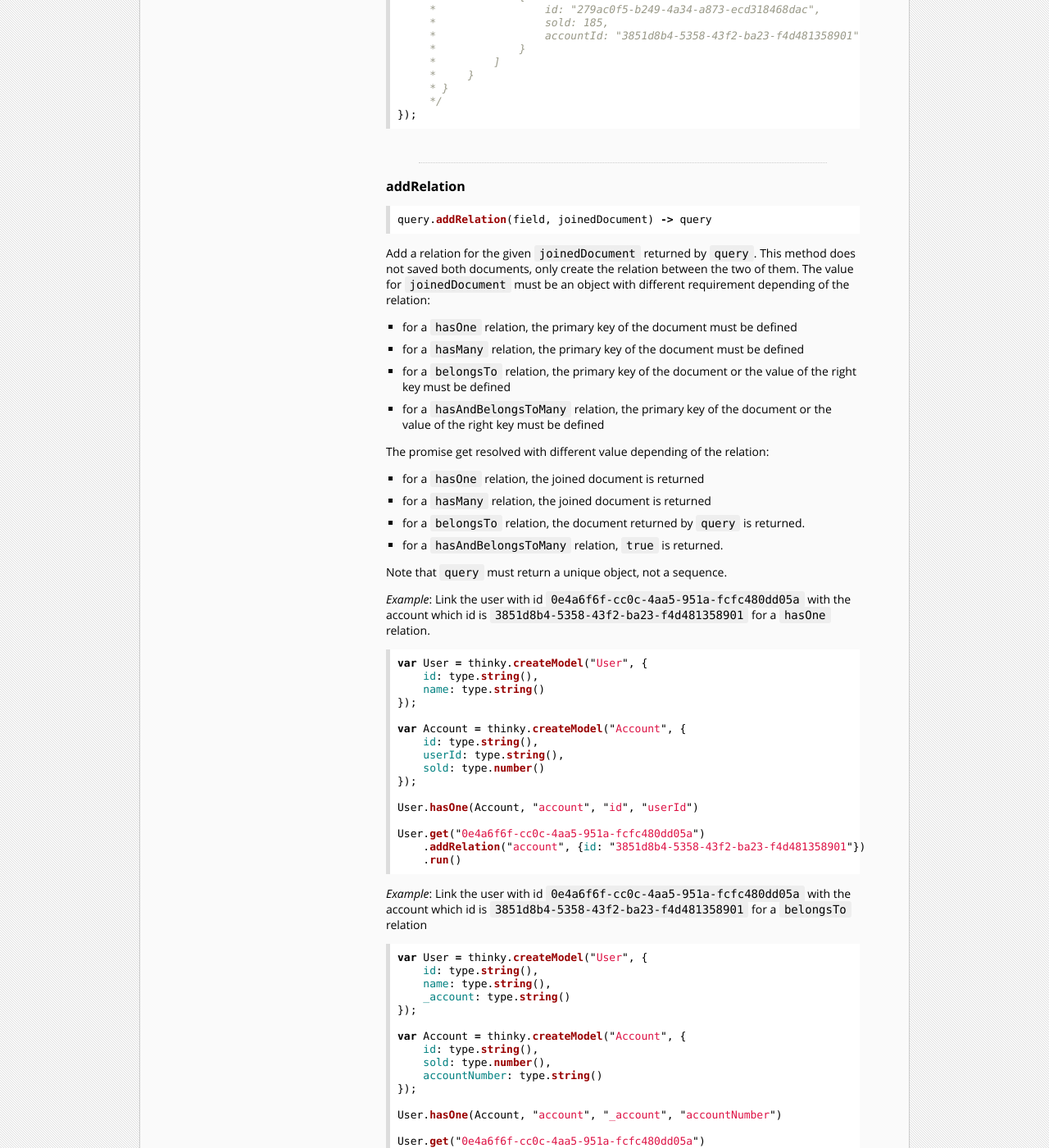
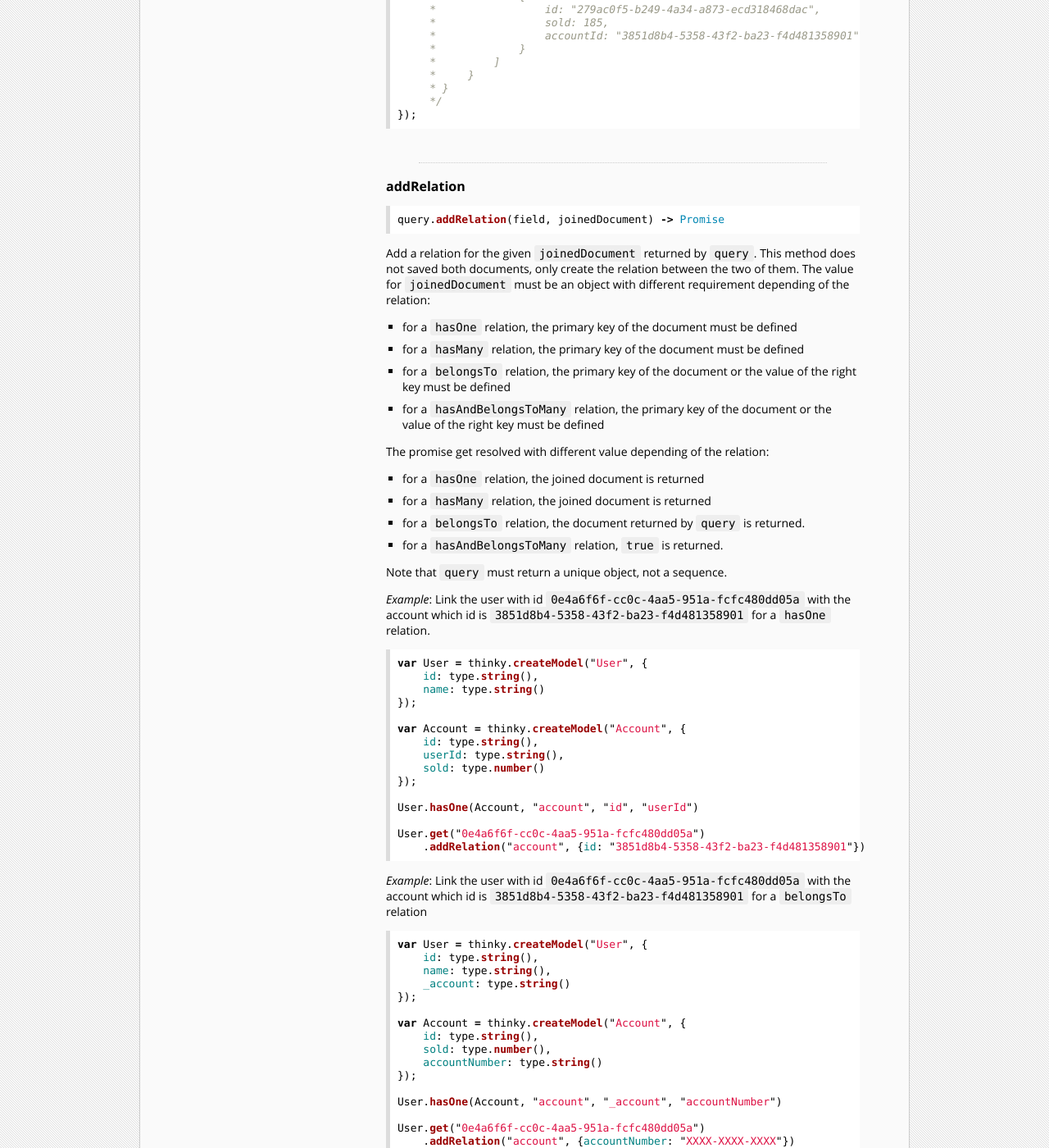
Before and after one commit to neumino/thinky, a Jekyll site: the page built from documentation/api/query.md, in a window 1280 px wide and 1400 px high, scrolled down 3927 px. Shown: the whole window at 82% size. Built offline with Jekyll 4.4.1, drawn with Linux system fonts in a browser that asks for light colours; Markdown is read by kramdown in place of the engine named in the settings.

Commit message:
Fix signature for addRelation

````diff
--- a/documentation/api/query.md
+++ b/documentation/api/query.md
@@ -271,7 +271,7 @@ User.get("0e4a6f6f-cc0c-4aa5-951a-fcfc480dd05a").getJoin({account: {bills: true}
 ### [addRelation](#addrelation)
 
 ```js
-query.addRelation(field, joinedDocument) -> query
+query.addRelation(field, joinedDocument) -> Promise
 ```
 
 Add a relation for the given `joinedDocument` returned by `query`. This method does not saved both documents, only create the
@@ -312,7 +312,6 @@ User.hasOne(Account, "account", "id", "userId")
 
 User.get("0e4a6f6f-cc0c-4aa5-951a-fcfc480dd05a")
     .addRelation("account", {id: "3851d8b4-5358-43f2-ba23-f4d481358901"})
-    .run()
 ```
 
 _Example_: Link the user with id `0e4a6f6f-cc0c-4aa5-951a-fcfc480dd05a` with the account which id is
@@ -335,13 +334,10 @@ User.hasOne(Account, "account", "_account", "accountNumber")
 
 User.get("0e4a6f6f-cc0c-4aa5-951a-fcfc480dd05a")
     .addRelation("account", {accountNumber: "XXXX-XXXX-XXXX"})
-    .run()
 
 // Or with the primary key
 User.get("0e4a6f6f-cc0c-4aa5-951a-fcfc480dd05a")
     .addRelation("account", {id: "3851d8b4-5358-43f2-ba23-f4d481358901"})
-    .run()
-
 ```
 
 
@@ -357,7 +353,6 @@ User.hasAndBelongsToMany(User, "friends", "id", "id")
 
 User.get("0e4a6f6f-cc0c-4aa5-951a-fcfc480dd05a")
     .addRelation("friends", {id: "0e4a6f6f-cc0c-4aa5-951a-fcfc480dd05a"})
-    .run()
 ```
 
 --------------
````
